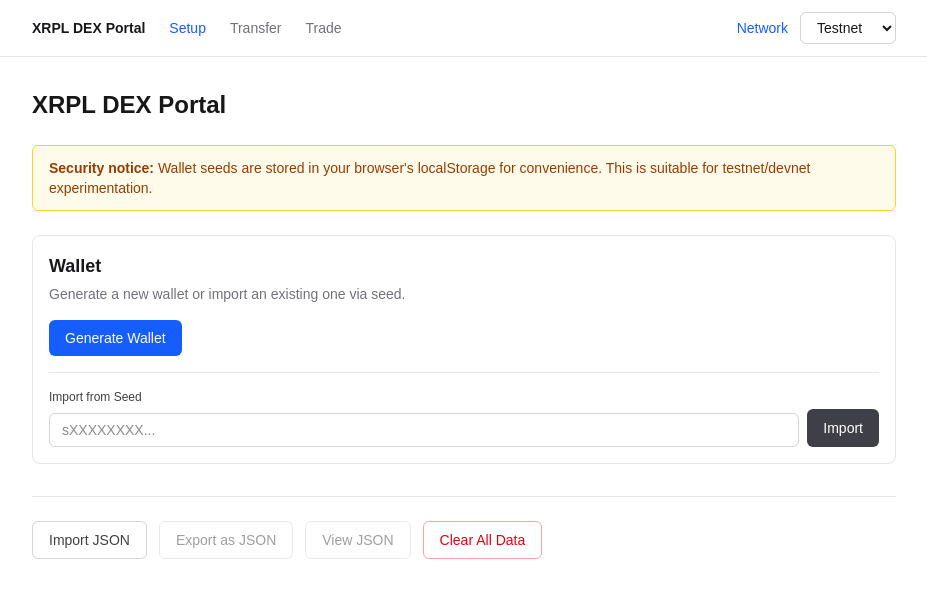
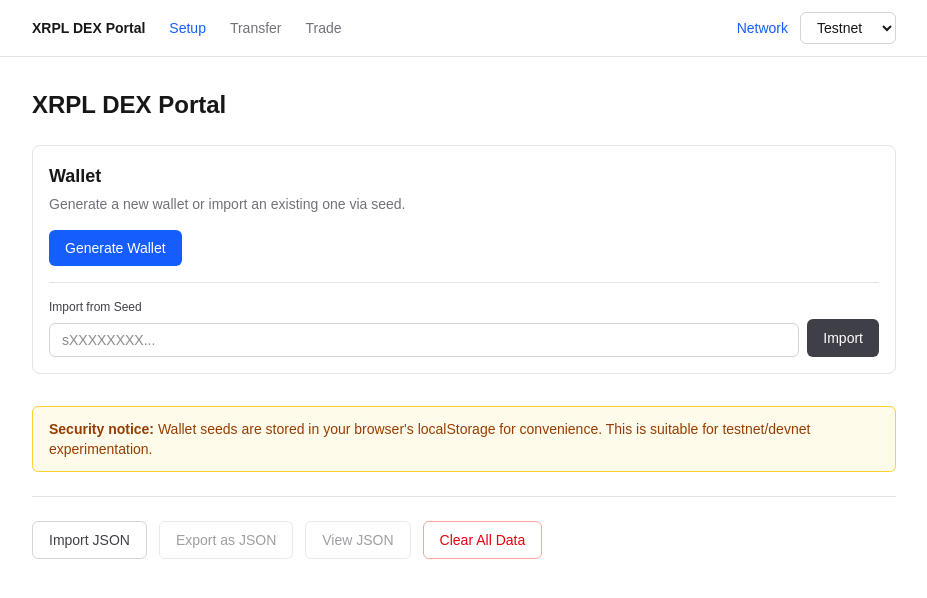
Before and after one commit to ahoym/xrpl-dex-portal, a Next.js app: page /setup in a window 1280 px wide. Shown: the top 598 px of the page, without its empty margins (176-1103 px from the left). Built offline with nearby package versions, Linux system fonts and the light colour scheme.

Commit message:
Move security warning above data management buttons on setup page
Co-Authored-By: Claude Opus 4.6 <noreply@anthropic.com>

```diff
--- a/app/setup/page.tsx
+++ b/app/setup/page.tsx
@@ -30,8 +30,6 @@ export default function SetupPage() {
       <h1 className="text-2xl font-bold">XRPL DEX Portal</h1>
 
       <div className="mt-6 space-y-6">
-        <SecurityWarning network={state.network} />
-
         <WalletSetup
           wallet={state.wallet}
           network={state.network}
@@ -51,7 +49,8 @@ export default function SetupPage() {
         )}
       </div>
 
-      <div className="mt-8">
+      <div className="mt-8 space-y-6">
+        <SecurityWarning network={state.network} />
         <DataManagement
           state={state}
           contacts={contacts}
```
